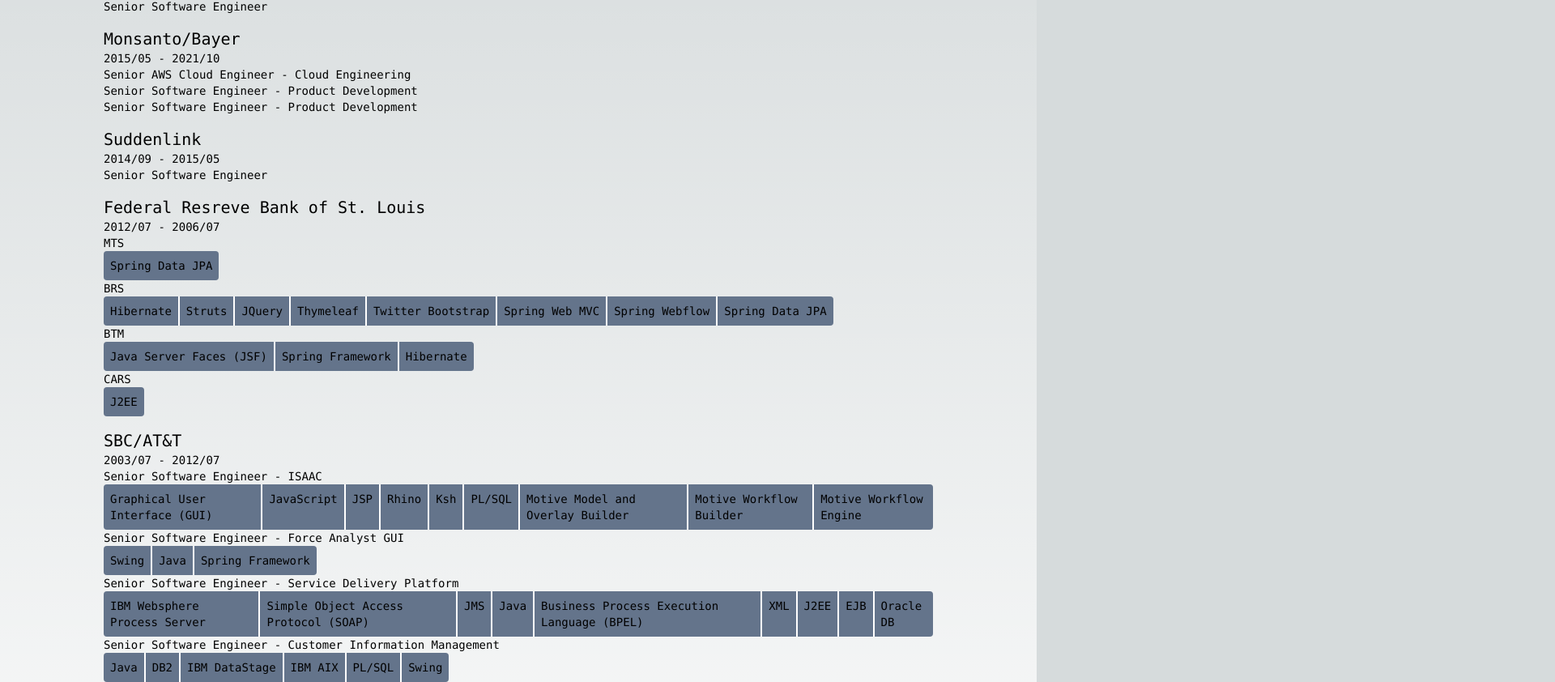
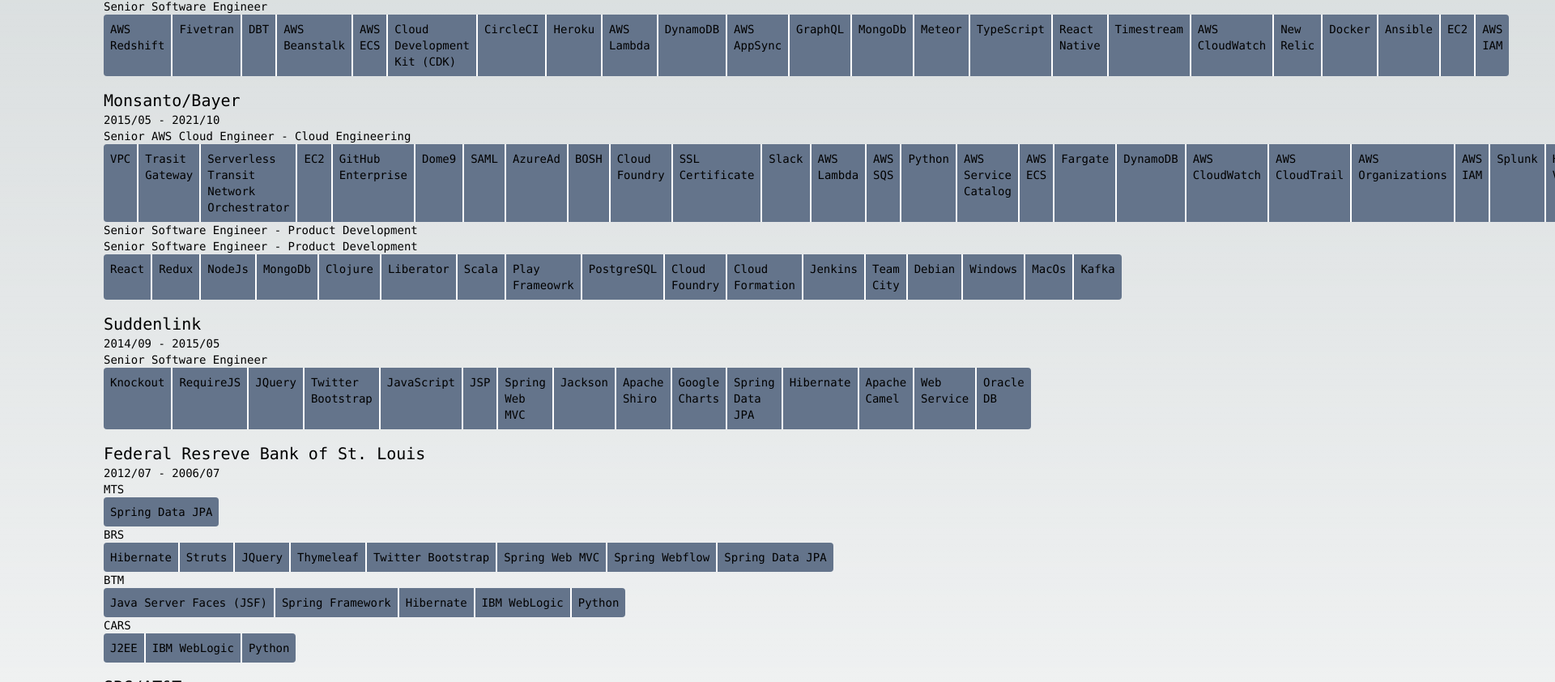
Before and after one commit to kevinjamescasey/resume, a Next.js app: page / in a window 1280 px wide. Shown: the part 218-1060 px from the top of the page at 81% size, 1920 px wide, since content can reach past the window. Built offline with nearby package versions, Linux system fonts and the light colour scheme.

Commit message:
buzzword filter. more buzzwords. buzzword refinement

```diff
--- a/app/data.ts
+++ b/app/data.ts
@@ -24,15 +24,26 @@
 
 const teams = [sam, vsss, robotask, cim, sdp, forceAnalyst, isaac, prodDev, cloudOps]
 
+const integration = bz("integration")
+const http = bz("HTTP")
+const api = bz("Application Programmer's Interface (API)", [bz("API"),integration])
+const microservice = bz("microservice")
+const service = bz("Service", [api, http, microservice])
+const soa = bz("Service Oriented Archtecture (SOA)", [bz("SOA"),  service])
 const oo = bz("Object Oriented")
-const programmingLanguage = bz("Programming Language")
-const jvm = bz("Java Virtual Machine (JVM)")
+const programmingLanguage = bz("Programming Language", [bz("programming"), api])
+const cobol = bz("COBOL", [programmingLanguage])
+const pl1 = bz("PL/I", [programmingLanguage])
+const mainframe = bz("Mainframe")
+const ibmAsm = bz("IBM ASM", [bz("assembly language"), mainframe, programmingLanguage])
+const jcl =  bz("JCL", [mainframe])
+const jvm = bz("Java Virtual Machine (JVM)", [bz("JVM")])
 const java = bz("Java", [oo, programmingLanguage, jvm])
-const web = bz("Web", [bz("HTTP"), bz("HTML")])
-const server = bz("Server", [bz("back end")])
+const web = bz("Web", [http, bz("HTML")])
+const server = bz("Server", [bz("back end"), api])
 const pattern = bz("pattern")
 const javascript = bz("JavaScript", [programmingLanguage])
-const j2ee =  bz("J2EE", [java])
+const j2ee = bz("J2EE", [java])
 const ejb = bz("EJB", [java, j2ee])
 const jsp = bz("JSP", [web, java, server])
 const json = bz("JSON", [javascript])
@@ -56,35 +67,120 @@
 const hpUx = bz("HP-UX", [unix])
 const db2 = bz("DB2", [relational])
 const etl = bz("Extract Transform Load (ETL)", [database, sql])
-const datastage = bz("IBM DataStage",  [etl])
+const datastage = bz("IBM DataStage", [etl])
 const aix = bz("IBM AIX", [unix])
 const oracleDb = bz("Oracle DB", [relational])
 const plSql = bz("PL/SQL", [sql, oracleDb])
-const ui = bz("User Interface (UI)", [bz("front end")])
-const gui = bz("Graphical User Interface (GUI)", [ui])
+
+const ui = bz("User Interface (UI)", [bz("UI"), bz("front end")])
+const gui = bz("Graphical User Interface (GUI)", [bz("GUI"), ui])
 const swing = bz("Swing", [java, gui])
-const spring = bz("Spring Framework", [java, server])
-const was  = bz("IBM Websphere Applicaiton Server", [j2ee, ejb, web])
+const spring = bz("Spring Framework", [bz("Spring"), java, server])
+const was = bz("IBM Websphere Applicaiton Server", [j2ee, ejb, web])
 const bpel = bz("Business Process Execution Language (BPEL)")
 const wps = bz("IBM Websphere Process Server", [j2ee, bpel])
-const api = bz("Application Programmer's Interface (API)")
-const webService = bz("Web Service", [web, api])
-const soap = bz("Simple Object Access Protocol (SOAP)", [web, webService])
+
+const webService = bz("Web Service", [web, api, service])
+const soap = bz("Simple Object Access Protocol (SOAP)", [web, webService, xml])
 const jms = bz("JMS", [j2ee])
 const rhino = bz("Rhino", [javascript, jvm])
-const springDataJpa = bz("Spring Data JPA", [spring, orm, j2ee ])
+const springDataJpa = bz("Spring Data JPA", [spring, orm, j2ee])
 const jquery = bz("JQuery", [javascript, web, gui])
 const jsf = bz("Java Server Faces (JSF)", [gui, web])
-const css = bz("Cascading Style Sheets (CSS)", [web, gui])
+const css = bz("Cascading Style Sheets (CSS)", [bz("CSS"),web, gui])
 const twitterBootstrap = bz("Twitter Bootstrap", [css])
-const thymeLeaf = bz("Thymeleaf",  [web, gui])
+const thymeLeaf = bz("Thymeleaf", [web, gui])
 const springWebMvc = bz("Spring Web MVC", [spring, web, mvc, server])
 const springWebflow = bz("Spring Webflow", [spring, web, gui])
+const cicd = bz("Continuous Integration/Continuous Deployment", [bz("CI/CD")])
+
+const knockoutJs = bz("Knockout", [javascript, web, gui])
+const requireJs = bz("RequireJS", [javascript])
+const jackson = bz("Jackson", [java, json])
+const security = bz("Security")
+const authn  = bz("Authentication", [security, bz("authn"), bz("identity")])
+const authz  = bz("Authorization", [security, bz("authz")])
+const apacheShiro = bz("Apache Shiro", [java, authn])
+const googleCharts = bz("Google Charts", [javascript, web, gui])
+const apacheCamel = bz("Apache Camel", [java])
+const python = bz("Python", [programmingLanguage])
+const weblogic = bz("IBM WebLogic", [bz("WebLogic"), j2ee])
+const react = bz("React", [web, gui])
+const redux = bz("Redux", [react])
+const nodeJs = bz("NodeJs", [server, web, javascript])
+const noSql = bz("NoSql", [database])
+const mongoDb = bz("MongoDb", [database, noSql])
+const fp = bz("Functional Programming")
+const clojure = bz("Clojure", [programmingLanguage, jvm, fp])
+const liberator = bz("Liberator", [web, clojure])
+const data = bz("data")
+const streaming = bz("Streaming", [data])
+const middleWare = bz("Middleware")
+const kafka = bz("Kafka", [streaming, data, integration, middleWare])
+const scala = bz("Scala", [programmingLanguage, jvm, fp, oo])
+const playFramework = bz("Play Frameowrk", [scala, web])
+const postgreSql = bz("PostgreSQL", [relational])
+const paas = bz("Platform as a Service", [bz("PaaS")])
+const containers = bz("containers")
+const cloudFoundry = bz("Cloud Foundry", [paas, containers])
+const cloud = bz("cloud")
+const aws = bz("AWS", [cloud])
+const iac = bz("Infrastructure as Code", [bz("IaC")])
+const cloudFormation = bz("Cloud Formation", [aws, iac])
+const jenkins = bz("Jenkins", [cicd])
+const teamCity = bz("Team City", [cicd])
+const debian = bz("Debian", [linux])
+const windows = bz("Windows", [os])
+const macOs = bz("MacOs", [os])
+const vpc = bz("VPC", [aws])
+const transitGateway = bz("Trasit Gateway", [aws])
+const stno = bz("Serverless Transit Network Orchestrator", [aws, vpc, transitGateway])
+const ec2 = bz("EC2", [aws])
+const git = bz("Git")
+const githubEnterprise = bz("GitHub Enterprise", [git])
+const dome9 = bz("Dome9", [cloud, security])
+const saml = bz("SAML", [authn])
+const azureAd = bz("AzureAd", [authn])
+const bosh = bz("BOSH",  [cloudFoundry])
+const certs = bz("SSL Certificate", [security])
+const slack = bz("Slack")
+const lambda = bz("AWS Lambda", [aws, bz("Lambda")])
+const sqs = bz("AWS SQS", [aws, bz("SQS"), middleWare])
+const serviceCatalog = bz("AWS Service Catalog", [aws])
+const ecs = bz("AWS ECS", [bz("ECS"), aws, containers])
+const fargate = bz("Fargate", [aws, ecs, containers])
+const dynamoDb = bz("DynamoDB", [aws, noSql, database])
+const cloudWatch = bz("AWS CloudWatch", [aws])
+const cloudTrail = bz("AWS CloudTrail", [aws])
+const awsOrgs = bz("AWS Organizations", [aws])
+const awsIam = bz("AWS IAM", [aws, authn, authz])
+const awsAlb = bz("AWS ALB", [aws, middleWare, integration])
+const observaiblity = bz("Observability")
+const splunk = bz("Splunk", [observaiblity])
+const hashicorpVault = bz("HashiCorp Vault", [security])
+const redshift= bz("AWS Redshift", [aws, database, relational])
+const fivetran= bz("Fivetran", [data, integration, middleWare])
+const dbt= bz("DBT", [relational])
+const beansstalk= bz("AWS Beanstalk", [aws, ec2])
+const cdk= bz("Cloud Development Kit (CDK)", [bz("CDK"), aws, iac])
+const circleCi= bz("CircleCI", [cicd])
+const heroku= bz("Heroku", [paas, cloud])
+const graphQl= bz("GraphQL", [api, service])
+const appSync= bz("AWS AppSync", [aws, web, api, graphQl, integration])
+const meteor= bz("Meteor", [web, javascript])
+const typescript= bz("TypeScript", [javascript])
+const mobile = bz("Mobile")
+const reactNative= bz("React Native", [gui, mobile])
+const timesream= bz("Timestream", [aws, database,noSql])
+const newRelic= bz("New Relic", [observaiblity])
+const docker= bz("Docker", [containers])
+const ansible = bz("Ansible")
+
 
 const mts = { name: "MTS", organization: fed, buzzwords: [springDataJpa] }
-const brs = { name: "BRS", organization: fed, buzzwords: [hibernate, struts, jquery, thymeLeaf, twitterBootstrap, springWebMvc,  springWebflow, springDataJpa ] }
-const btm = { name: "BTM", organization: fed, buzzwords: [jsf, spring, hibernate] }
-const cars = { name: "CARS", organization: fed, buzzwords: [j2ee] }
+const brs = { name: "BRS", organization: fed, buzzwords: [hibernate, struts, jquery, thymeLeaf, twitterBootstrap, springWebMvc, springWebflow, springDataJpa] }
+const btm = { name: "BTM", organization: fed, buzzwords: [jsf, spring, hibernate, weblogic, python] }
+const cars = { name: "CARS", organization: fed, buzzwords: [j2ee, weblogic, python] }
 
 
 const tenures: Tenure[] = [
@@ -95,7 +191,7 @@
         role: "programmer",
         organizations: [att],
         team: sam,
-        buzzwords: [bz("COBOL"), bz("PL/I"), bz("IBM ASM", [bz("assembly language")]), bz("JCL"), bz("Mainframe")]
+        buzzwords: [cobol, pl1, ibmAsm, jcl, mainframe]
     },
     {
         startDate: "2006/01",
@@ -131,7 +227,7 @@
         role: "programmer",
         organizations: [att],
         team: sdp,
-        buzzwords: [wps, soap, jms, java, bpel, xml, j2ee, ejb, oracleDb]
+        buzzwords: [wps, soap, jms, java, bpel, xml, j2ee, ejb, oracleDb, bz("Cruise Control", [cicd])]
     },
     {
         startDate: "2010/01",
@@ -140,7 +236,7 @@
         role: "programmer",
         organizations: [att],
         team: forceAnalyst,
-        buzzwords: [swing, java, spring ]
+        buzzwords: [swing, java, spring]
     },
     {
         startDate: "2010/09",
@@ -166,6 +262,7 @@
         title: "Senior Software Engineer",
         role: "programmer",
         organizations: [suddenlink, ferguson],
+        buzzwords: [knockoutJs, requireJs, jquery, twitterBootstrap, javascript, jsp, springWebMvc, jackson, apacheShiro, googleCharts, springDataJpa, hibernate, apacheCamel, webService, oracleDb]
     },
 
     {
@@ -174,7 +271,8 @@
         title: "Senior Software Engineer",
         role: "programmer",
         organizations: [bayer, signature],
-        team: prodDev
+        team: prodDev,
+        buzzwords: [react, redux, nodeJs, mongoDb, clojure, liberator, scala, playFramework, postgreSql, cloudFoundry, cloudFormation, jenkins, teamCity, debian, windows, macOs, kafka]
     },
     {
         startDate: "2017/07",
@@ -190,7 +288,9 @@
         title: "Senior AWS Cloud Engineer",
         role: "programmer",
         organizations: [bayer],
-        team: cloudOps
+        team: cloudOps,
+        buzzwords: [vpc, transitGateway, stno, ec2, githubEnterprise, dome9, saml, azureAd, bosh, cloudFoundry, certs, slack, lambda, sqs, python, serviceCatalog, ecs, fargate, dynamoDb, cloudWatch, cloudTrail, awsOrgs, awsIam, splunk, hashicorpVault, awsAlb],
+
     },
 
     {
@@ -199,21 +299,22 @@
         title: "Senior Software Engineer",
         role: "programmer",
         organizations: [veho],
+        buzzwords: [redshift, fivetran, dbt, beansstalk, ecs, cdk, circleCi, heroku, lambda, dynamoDb, appSync, graphQl, mongoDb, meteor, typescript, reactNative, timesream, cloudWatch, newRelic, docker, ansible, ec2, awsIam ]
     },
 
 
 ]
 
-export interface Buzzword{
+export interface Buzzword {
     name: string
     related: Buzzword[]
 }
 
-function bz(name: string, related: Buzzword[] = [] ) {
-    return {name, related}
+function bz(name: string, related: Buzzword[] = []) {
+    return { name, related }
 }
 
-export interface Project{
+export interface Project {
     name: string
     buzzwords: Buzzword[]
 }
--- a/app/page.tsx
+++ b/app/page.tsx
@@ -1,27 +1,56 @@
-import Image from "next/image";
+'use client'
+//import Image from "next/image";
 import { resume, Tenure, Project, Buzzword } from './data'
-import _ from 'lodash'
+import _, { filter } from 'lodash'
+import { useState } from "react"
 
-function Buzzwords({ buzzwords }: { buzzwords: Buzzword[] }) {
+function Filter({ filterText, setFilterText }) {
+  return <input type="text" placeholder="highlight by buzzwords like 'web API'" className="top-5 right-10 fixed text-black" value={filterText} onChange={(e) => setFilterText(e.target.value)} />
+}
+
+function Buzzwords({ buzzwords, filterText }: { buzzwords: Buzzword[], filterText: string }) {
+
+
+  function matches(buzzword: Buzzword, filterText: string) {
+
+    function nameMatches(name: string, filterText: string){
+      return filterText && name && filterText.toLowerCase().includes(name.toLowerCase())
+    }
+
+    if(buzzword && filterText){
+
+      if(nameMatches(buzzword.name, filterText)){
+        return true
+      } else{
+        for(const b of buzzword.related){
+          const match = matches(b, filterText)
+          if(match){
+            return true
+          }
+        }
+      }
+    }
+  }
+
   return <div className="flex flex-row divide-x-2 divide-white">
-    {buzzwords.map((b, i) => <div key={i} className={"basis-1/8 flex-initial p-2 bg-slate-500" + (i === 0 ? " rounded-s" : "") + (i === buzzwords.length - 1 ? " rounded-e" : "")} >{b.name}</div>)}
+    {buzzwords.map((b, i) => <div key={b.name} className={"basis-1/8 flex-initial p-2 " + (matches(b, filterText) ? " bg-red-300" : " bg-slate-500") + (i === 0 ? " rounded-s" : "") + (i === buzzwords.length - 1 ? " rounded-e" : "")} >{b.name}</div>)}
   </div>
 }
 
-function ProjectDisplay({ project }: { project: Project }) {
+function ProjectDisplay({ project, filterText }: { project: Project }) {
   return <div key={project.name}>
     <div><span>{project.name}</span></div>
-    <Buzzwords buzzwords={project.buzzwords} />
+    <Buzzwords buzzwords={project.buzzwords} filterText={filterText}/>
   </div>
 }
 
-function Tenure({ tenure, showDates = true }: { tenure: Tenure, showDates?: boolean }) {
+function Tenure({ tenure, showDates = true, filterText }: { tenure: Tenure, showDates?: boolean }) {
   if (tenure.projects && tenure.projects.length) {
-    return tenure.projects.map((p, i) => <ProjectDisplay project={p} />)
+    return tenure.projects.map((p) => <ProjectDisplay project={p} filterText={filterText}/>)
   }
   return (<div key={tenure.title + tenure.startDate + tenure.endDate}>
     <div>{showDates && <span>{tenure.startDate} - {tenure.endDate} </span>}{tenure.title}{tenure.team && <span> - {tenure.team.name}</span>}</div>
-    {tenure.buzzwords && <Buzzwords buzzwords={tenure.buzzwords} />}
+    {tenure.buzzwords && <Buzzwords buzzwords={tenure.buzzwords} filterText={filterText} />}
   </div>)
 }
 
@@ -31,7 +60,7 @@
 }
 
 
-function OrgStentDisplay({ orgStent }: { orgStent: OrgStent }) {
+function OrgStentDisplay({ orgStent, filterText }: { orgStent: OrgStent }) {
 
   const from = _.minBy(orgStent.tenures, 'startDate')
   const to = _.maxBy(orgStent.tenures, 'endDate')
@@ -40,12 +69,12 @@
     <h3 className="text-xl">{orgStent.orgName}</h3>
     <h2>{from && from.startDate} - {to && to.endDate}</h2>
 
-    <ExperienceList tenures={orgStent.tenures} showDates={false} />
+    <ExperienceList tenures={orgStent.tenures} showDates={false} filterText={filterText} />
   </div>
 
 }
 
-function ExperienceListByOrg({ tenures }: { tenures: Tenure[] }) {
+function ExperienceListByOrg({ tenures, filterText }: { tenures: Tenure[] }) {
   const tenuresSorted = _.orderBy(tenures, ['startDate'], ['desc'])
 
   let currentOrgName = null
@@ -67,15 +96,14 @@
   }
 
 
-  return orgs.map((o) => <OrgStentDisplay orgStent={o} />)
+  return orgs.map((o) => <OrgStentDisplay orgStent={o} filterText={filterText} />)
 }
 
-function ExperienceListByTeam({ tenures }: { tenures: Tenure[] }) { }
 
-function ExperienceList({ tenures, showDates = true }: { tenures: Tenure[], showDates?: boolean }) {
+function ExperienceList({ tenures, showDates = true, filterText }: { tenures: Tenure[], showDates?: boolean }) {
   const tenuresSorted = _.orderBy(tenures, ['startDate'], ['desc'])
 
-  return <div>{tenuresSorted.map((t, i) => <Tenure tenure={t} key={i} showDates={showDates} />)}</div>
+  return <div>{tenuresSorted.map((t) => <Tenure tenure={t} showDates={showDates} filterText={filterText} />)}</div>
 }
 
 
@@ -91,18 +119,28 @@
   </>)
 }
 
+
+function FilterableResume() {
+  const [filterText, setFilterText] = useState('')
+  return <div>
+    <Filter filterText={filterText} setFilterText={setFilterText} />
+    <div>
+      <h2 className="text-2xl pb-3">Experience</h2>
+      <ExperienceListByOrg tenures={resume.tenures} filterText={filterText} />
+    </div>
+    <div>
+      <Education />
+    </div>
+
+  </div>
+}
 export default function Home() {
+
   return (
     <main className="flex min-h-screen flex-col items-center justify-between p-14">
       <div className="space-y-10 max-w-5xl w-full items-center justify-between font-mono text-sm">
         {process.env.NODE_ENV !== 'production' && <span className="text-red-500">{process.env.NODE_ENV}</span>}
-        <div>
-          <h2 className="text-2xl pb-3">Experience</h2>
-          <ExperienceListByOrg tenures={resume.tenures} />
-        </div>
-        <div>
-          <Education />
-        </div>
+        <FilterableResume />
         {/* <p className="fixed left-0 top-0 flex w-full justify-center border-b border-gray-300 bg-gradient-to-b from-zinc-200 pb-6 pt-8 backdrop-blur-2xl dark:border-neutral-800 dark:bg-zinc-800/30 dark:from-inherit lg:static lg:w-auto  lg:rounded-xl lg:border lg:bg-gray-200 lg:p-4 lg:dark:bg-zinc-800/30">
           Get started by editing&nbsp;
           <code className="font-mono font-bold">app/page.tsx</code>
```
